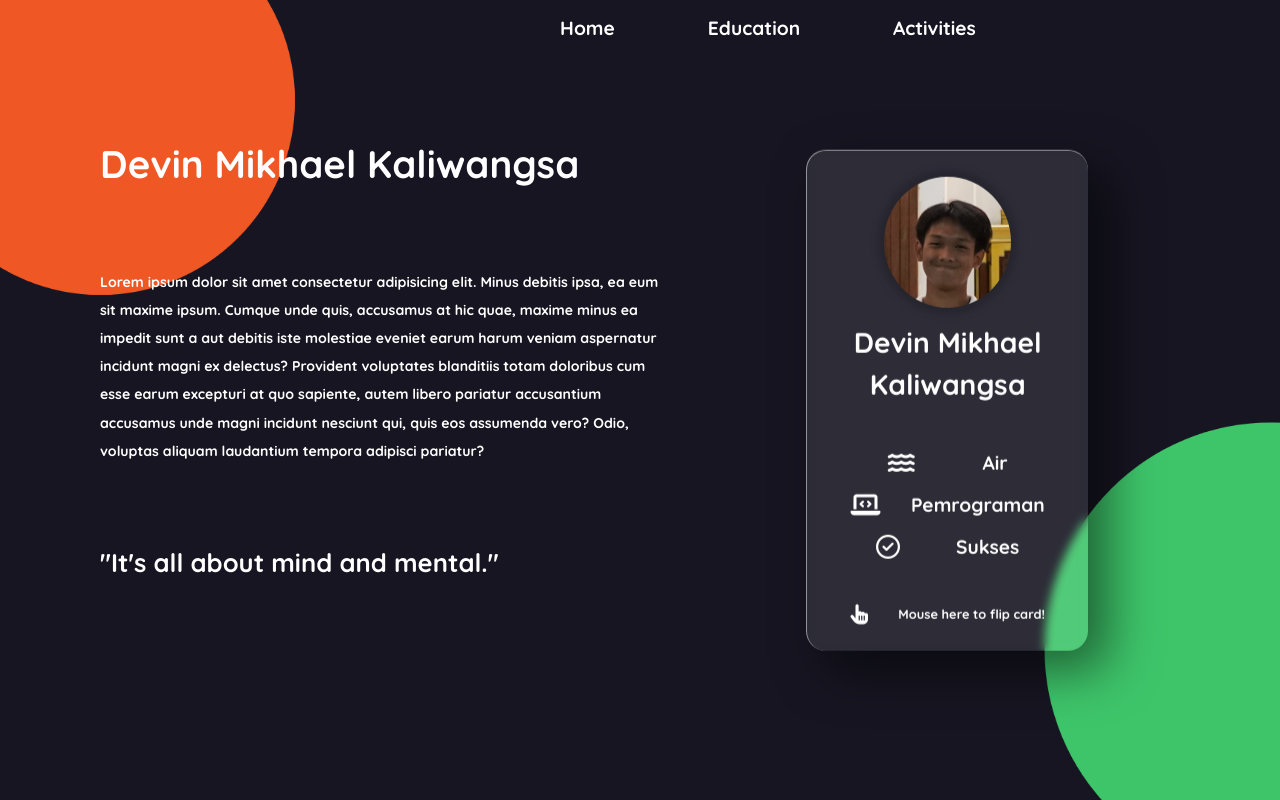
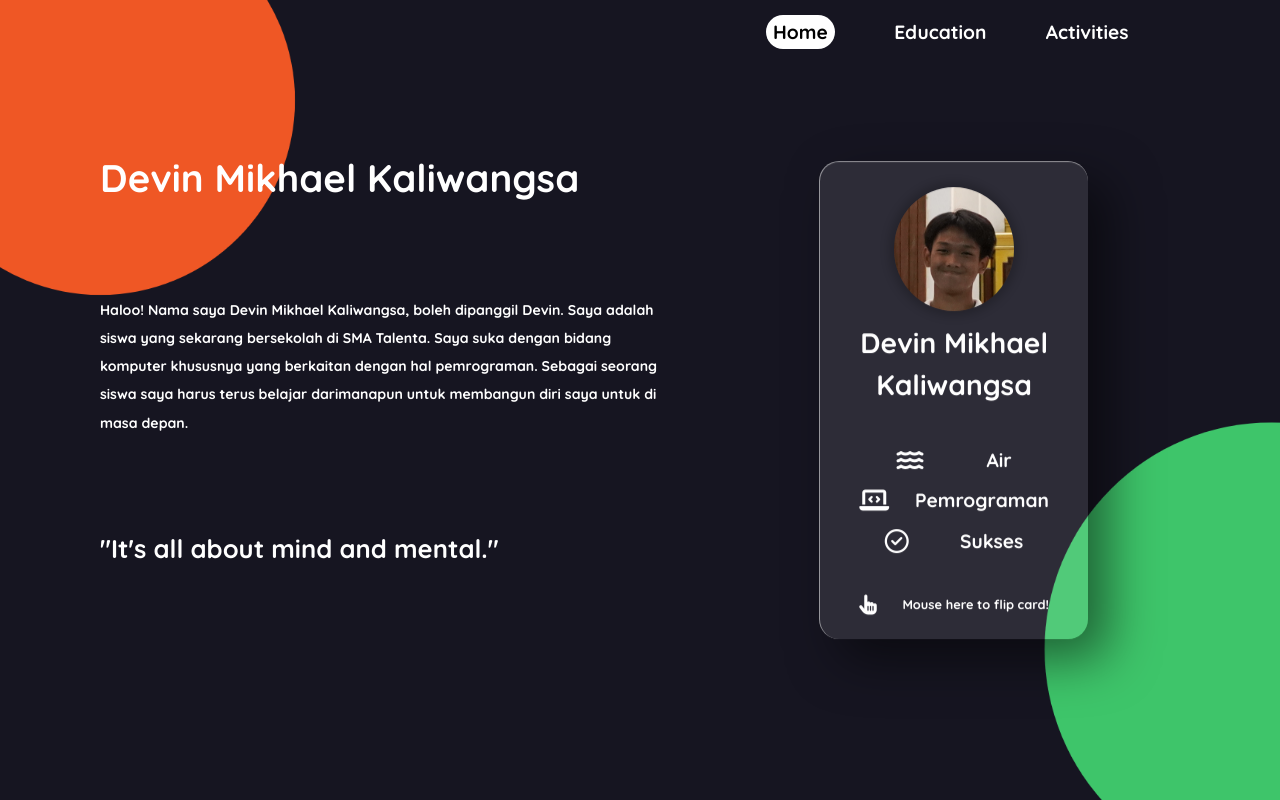
Before and after one commit to CoolDev504/Agamaa, a plain HTML site: page index.html in a window 1280 px wide. Drawn offline with Linux system fonts and the light colour scheme.

Commit message:
Version 1.2

```diff
--- a/index.html
+++ b/index.html
@@ -13,16 +13,18 @@
 <body>
     <div id="container">
         <div id="navbar">
-            <a href="">Home</a>
-            <a href="">Education</a>
-            <a href="">Activities</a>
+            <a href="" id="home" class="link"><h1>Home</h1></a>
+            <a href="" class="link"><h1>Education</h1></a>
+            <a href="" class="link"><h1>Activities</h1></a>
         </div>
         <div id="paragraph">
             <h1>Devin Mikhael Kaliwangsa</h1>
-            <p>Lorem ipsum dolor sit amet consectetur adipisicing elit. Minus debitis ipsa, ea eum sit maxime ipsum. Cumque unde quis, accusamus at hic quae, maxime minus ea impedit sunt a aut debitis iste molestiae eveniet earum harum veniam aspernatur incidunt magni ex delectus? Provident voluptates blanditiis totam doloribus cum esse earum excepturi at quo sapiente, autem libero pariatur accusantium accusamus unde magni incidunt nesciunt qui, quis eos assumenda vero? Odio, voluptas aliquam laudantium tempora adipisci pariatur?</p>
+            <p>Haloo! Nama saya Devin Mikhael Kaliwangsa, boleh dipanggil Devin. Saya adalah siswa yang sekarang bersekolah di SMA Talenta. Saya suka dengan bidang komputer khususnya yang berkaitan dengan hal pemrograman. Sebagai seorang siswa saya harus terus belajar darimanapun untuk membangun diri saya untuk di masa depan.</p>
             <h2>"It's all about mind and mental."</h2>
         </div>
         <div id="card">
+            <div id="flipInner">
+                <div id="front">
                     <img src="image_2023-08-08_175325033.png" alt="">
                     <h1>Devin Mikhael Kaliwangsa</h1>
                     <br>
@@ -44,6 +46,20 @@
                         <h1>Mouse here to flip card!</h1>
                     </div>
                 </div>
+
+                <div id="back">
+                    <h1>Mengapa air?</h1>
+                    <p>Air adalah elemen yang fleksibel, layaknya saya, saya adalah orang yang cukup fleksibel. Terkadang saya tenang, kadang pula saya aktif, semua bergantung kepada suasana.</p>
+                    <h2>Nilai Saya:</h2>
+                    <ul>
+                        <li>D : Disiplin</li>
+                        <li>U : Ulet</li>
+                        <li>K : Konsisten</li>
+                        <li>U : Unggul</li>
+                    </ul>
+                </div>
+            </div>
+        </div>
     </div>
 </body>
 </html>
--- a/personalweb.css
+++ b/personalweb.css
@@ -44,15 +44,33 @@ table {
 
 #navbar{
     /* top: 2.5%; */
-    right: 15%;
-    width: 50%;
+    right: 6%;
+    width: 40%;
     position: absolute;
     display: flex;
+    align-items: center;
+    padding: 1.2%;
+    box-sizing: border-box;
+    justify-content: space-evenly;
+    /* background-color: red; */
+
+}
+
+#home{
+    background-color: #fff;
     padding: 1.5%;
     box-sizing: border-box;
-    justify-content: space-evenly;
-    /* background-color: ; */
+    border-radius: 20px;
+}
 
+.link h1{
+    color: #fff;
+    font-size: 1.5vw;
+    transition: 0.6s;
+}
+
+#home h1{
+    color: #000;
 }
 
 #navbar a{
@@ -102,21 +120,55 @@ h2{
 }
 
 #card{
-    cursor: pointer;
+    position: absolute;
+    width: 21%;
+    transform: translateY(-50%);
     aspect-ratio: 9/16;
-    position: absolute;
-    width: 22%;
+    right: 15%;
+    top: 50%;
+	perspective: 1000px;
+}
+
+#flipInner{
+    transform-style: preserve-3d;
+	transition: 0.6s;
+    width: 100%;
+    height: 100%;
     border-radius: 20px;
-    backdrop-filter: blur(5px);
     box-shadow: 20px 20px 50px rgba(0, 0, 0, 0.5);
-    background: rgba(255, 255, 255, 0.1);
     border-top: 1px solid rgba(255, 255, 255, 0.5);
     border-left: 1px solid rgba(255, 255, 255, 0.5);
-    top: 50%;
-    transform: translateY(-50%);
-    right: 15%;
+    background: rgba(255, 255, 255, 0.1);
     box-sizing: border-box;
-    padding: 1%;
+    cursor: pointer;
+}
+
+#card:hover #flipInner {
+	transform: rotateY(180deg);
+}
+
+#front, #back{
+	-webkit-backface-visibility: hidden;
+  	backface-visibility: hidden;
+}
+
+#front{
+    position: absolute;
+    height: 100%;
+    padding: 5%;
+    box-sizing: border-box;
+    display: flex;
+    flex-direction: column;
+    justify-content: space-evenly;
+    align-items: center;
+}
+
+#back{
+	transform: rotateY(180deg);
+    position: absolute;
+    top: 0;
+    height: 100%;
+    padding: 5%;
     display: flex;
     flex-direction: column;
     justify-content: space-evenly;
@@ -149,3 +201,30 @@ h2{
 #empat h1{
     font-size: 1vw;
 }
+
+#back p{
+    text-align: center;
+}
+
+.link{
+    transition: 0.6s;
+}
+
+.link:hover{
+    background-color: #fff;
+    padding: 1.5%;
+    box-sizing: border-box;
+    border-radius: 20px;
+}
+
+.link:hover h1{
+    color: #000;
+}
+
+li{
+    font-family: 'Quicksand', sans-serif;
+    font-size: 1.1vw;
+    color: #fff;
+    letter-spacing: 1.5px;
+    line-height: 150%;
+}
```
Lines whose indentation alone changed are shown as unchanged.
